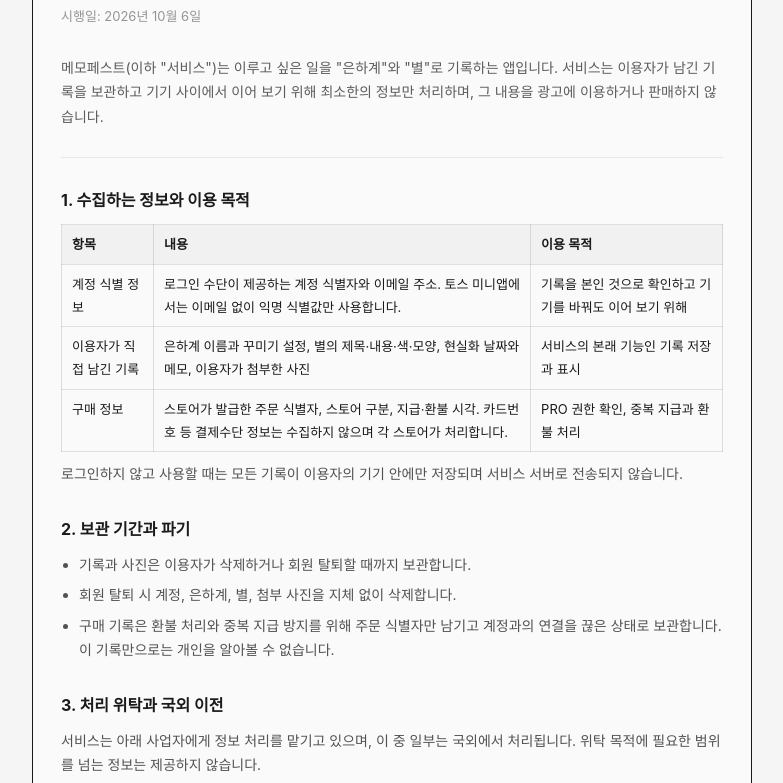
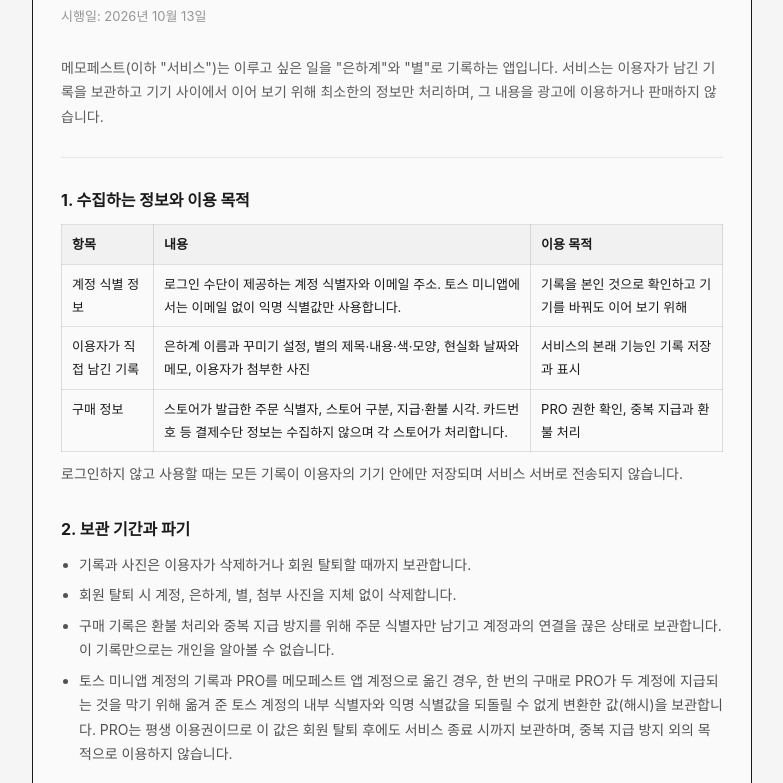
Before and after one commit to memofest/memofest.github.io, a plain HTML site: page privacy/index.html in a window 1280 px wide. Shown: the part 99-882 px from the top of the page, without its empty margins (248-1031 px from the left). Drawn offline with Linux system fonts and the light colour scheme.

Commit message:
landing/ 반영 (memofest-app 3085df9)

```diff
--- a/privacy/index.html
+++ b/privacy/index.html
@@ -39,7 +39,7 @@
 <body>
   <main class="doc">
     <h1>메모페스트 개인정보 처리방침</h1>
-    <p class="meta">시행일: 2026년 10월 6일</p>
+    <p class="meta">시행일: 2026년 10월 13일</p>
 
     <p class="intro">
       메모페스트(이하 "서비스")는 이루고 싶은 일을 "은하계"와 "별"로 기록하는 앱입니다.
@@ -82,6 +82,10 @@
       <li>회원 탈퇴 시 계정, 은하계, 별, 첨부 사진을 지체 없이 삭제합니다.</li>
       <li>구매 기록은 환불 처리와 중복 지급 방지를 위해 주문 식별자만 남기고 계정과의 연결을
         끊은 상태로 보관합니다. 이 기록만으로는 개인을 알아볼 수 없습니다.</li>
+      <li>토스 미니앱 계정의 기록과 PRO를 메모페스트 앱 계정으로 옮긴 경우, 한 번의 구매로 PRO가
+        두 계정에 지급되는 것을 막기 위해 옮겨 준 토스 계정의 내부 식별자와 익명 식별값을 되돌릴 수
+        없게 변환한 값(해시)을 보관합니다. PRO는 평생 이용권이므로 이 값은 회원 탈퇴 후에도 서비스
+        종료 시까지 보관하며, 중복 지급 방지 외의 목적으로 이용하지 않습니다.</li>
     </ul>
 
     <h2>3. 처리 위탁과 국외 이전</h2>
```
